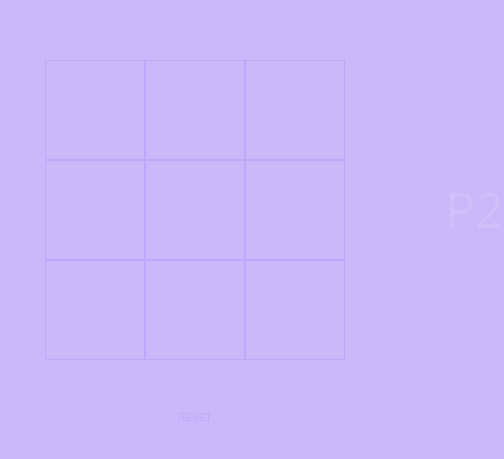
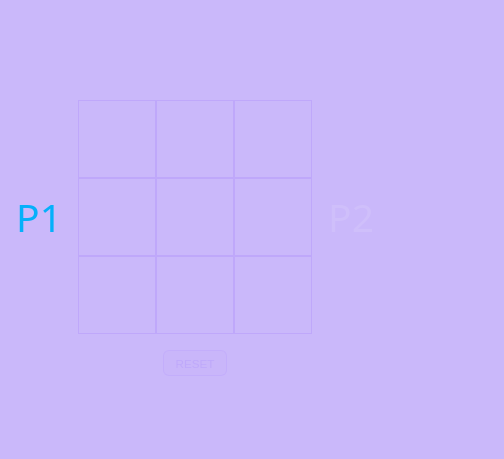
Before and after one commit to irismorar/TS-tic-tac-toe, a React (Vite) app: page / in a window 390 px wide. Shown: the part 205-664 px from the top of the page, 504 px wide, since content can reach past the window. Built offline with nearby package versions, Linux system fonts and the light colour scheme; a web font is replaced by a local one.

Commit message:
make it responsive

```diff
--- a/src/App.css
+++ b/src/App.css
@@ -1,7 +1,39 @@
-@import url('https://fonts.googleapis.com/css2?family=Rubik+Gemstones&display=swap');
+@import url("https://fonts.googleapis.com/css2?family=Rubik+Gemstones&display=swap");
 
 * {
   box-sizing: border-box;
+}
+
+:root {
+  --board-clearance-horizontal-absolute-value: 200px;
+  --board-clearance-horizontal-relative-value: 20vw;
+  --board-clearance-horizontal: min(
+    var(--board-clearance-horizontal-absolute-value),
+    var(--board-clearance-horizontal-relative-value)
+  );
+
+  --board-clearance-vertical-absolute-value: 100px;
+  --board-clearance-vertical-relative-value: 30vh;
+  --board-clearance-vertical: min(
+    var(--board-clearance-vertical-absolute-value),
+    var(--board-clearance-vertical-relative-value)
+  );
+
+  --smaller-clearance-by-aspect-ratio: min(
+    var(--board-clearance-horizontal),
+    var(--board-clearance-vertical)
+  );
+
+  --smaller-side: min(100vw, 100vh);
+
+  --cell-size-relative-value: calc(
+    (var(--smaller-side) - var(--smaller-clearance-by-aspect-ratio) * 2) / 3
+  );
+  --cell-size-absolute-value: 100px;
+  --cell-size: min(
+    var(--cell-size-relative-value),
+    var(--cell-size-absolute-value)
+  );
 }
 
 body {
@@ -10,17 +42,11 @@ body {
   font-style: normal;
   background-color: hsla(256, 89%, 71%, 0.5);
   margin: 0;
-  min-height: 100vh;
-}
-
-main {
   display: flex;
   align-items: center;
   justify-content: center;
-  flex-direction: column;
-  min-height: 100vh;
-  padding: 1rem;
-  gap: 5rem;
+  height: 100%;
+  user-select: none;
 }
 
 main > div {
@@ -28,57 +54,81 @@ main > div {
   flex: 1;
 }
 
+main > div:first-child,
+main > div:last-child {
+  height: var(--board-clearance-vertical);
+}
+
 main > div:first-child {
-  font-size: clamp(1.2rem, 3vw, 2rem);
   display: flex;
   align-items: flex-end;
-  position: relative;
+  justify-content: center;
+  font-size: calc(var(--smaller-clearance-by-aspect-ratio) * 0.2);
+  padding-bottom: calc(var(--smaller-clearance-by-aspect-ratio) * 0.2);
 }
 
-main > div:first-child > div {
-  width: 300px;
-  position: absolute;
-  bottom: 0;
-  transform: translateX(-50%);
+main > div:last-child {
+  display: flex;
+  align-items: flex-start;
+  justify-content: center;
+  font-size: calc(var(--smaller-clearance-by-aspect-ratio) * 0.2);
+  padding-top: calc(var(--smaller-clearance-by-aspect-ratio) * 0.2);
 }
 
 .game-container {
-  height: 300px;
   display: flex;
   align-items: center;
   justify-content: center;
-  font-size: clamp(5rem, 8vw, 6rem);
-  gap: 10rem;
+  /* border: 1px solid yellow; */
+}
+
+.game-container > div {
+  width: var(--board-clearance-horizontal);
+  /* border: 1px solid blue; */
+  font-size: clamp(
+    20px,
+    calc(var(--smaller-clearance-by-aspect-ratio) / 2),
+    60px
+  );
+  text-align: center;
 }
 
 .board-container {
-  height: 300px;
   aspect-ratio: 1 / 1;
   display: grid;
   grid-template-columns: repeat(3, 1fr);
 }
 
 .board-cell {
+  width: var(--cell-size);
   aspect-ratio: 1 / 1;
-  width: 100px;
   display: flex;
   align-items: center;
   justify-content: center;
   border: 1px solid hsla(256, 91%, 82%, 0.9);
+  font-size: calc(var(--cell-size) * 0.5);
 }
 
 button {
-  font-size: clamp(1rem, 2.5vw, 1.5rem);
-  background-color: transparent;
-  border: none;
+  position: relative;
+  font-size: calc(var(--smaller-clearance-by-aspect-ratio) * 0.15);
+  line-height: 1em;
+  padding: 0.6em 1em 0.5em 1em;
   color: hsla(256, 91%, 82%, 0.9);
-  cursor: pointer;
+  border: 1px solid hsla(256, 91%, 82%, 0.5);
+  background-color: hsla(256, 91%, 82%, 0.1);
+  border-radius: 0.5em;
+  transition: top 0.1s ease-in-out;
+}
+
+button:hover {
+  color: hsla(256, 91%, 92%, 0.9);
+  background-color: hsla(256, 91%, 82%, 0.2);
+  box-shadow: 0 0.3em 0.5em hsla(256, 40%, 20%, 0.3);
 }
 
 button:active {
-  transform: scale(.95);
+  color: hsla(256, 91%, 92%, 0.95);
+  background-color: hsla(256, 91%, 82%, 0.5);
+  top: 0.1em;
 }
-
-button:hover {
-  text-decoration: underline;
-}
--- a/src/App.tsx
+++ b/src/App.tsx
@@ -25,9 +25,9 @@ export default function App() {
           {isDraw() && "DRAW!"}
         </div>
       </div>
+
       <section className="game-container">
         <div
-          className="player_name"
           style={{
             color:
               (isPlayer1CurrentPlayer() && !isGameOver()) || hasPlayer1Won()
@@ -61,7 +61,6 @@ export default function App() {
           })}
         </section>
         <div
-          className="player_name"
           style={{
             color:
               (!isPlayer1CurrentPlayer() && !isGameOver()) || hasPlayer2Won()
@@ -72,6 +71,7 @@ export default function App() {
           P2
         </div>
       </section>
+
       <div>
         <button onClick={reset}>RESET</button>
       </div>
--- a/src/index.css
+++ b/src/index.css
@@ -10,4 +10,6 @@
   text-rendering: optimizeLegibility;
   -webkit-font-smoothing: antialiased;
   -moz-osx-font-smoothing: grayscale;
+
+  height: 100%;
 }
```
